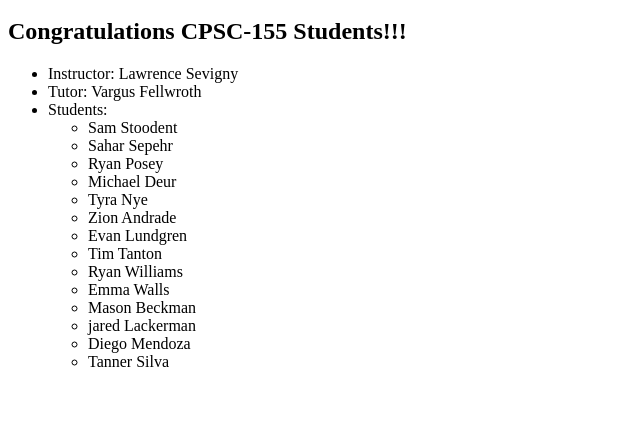
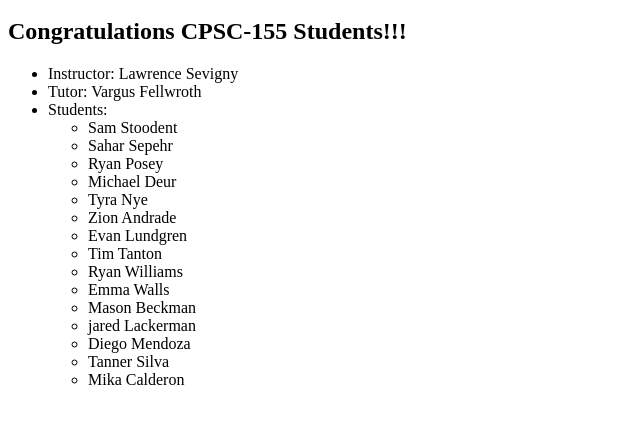
Before and after one commit to lmsevigny/CPSC-155_25SP.2.1_Mod04, a plain HTML site: page index.html in a window 1280 px wide. Shown: the part 48-472 px from the top of the page, without its empty margins (0-640 px from the left). Drawn offline with Linux system fonts and the light colour scheme.

Commit message:
Update index.html
Added "Mika Calderon" to the list

```diff
--- a/index.html
+++ b/index.html
@@ -22,6 +22,7 @@
 				<li>jared Lackerman</li>
 				<li>Diego Mendoza</li>
 				<li>Tanner Silva</li>
+				<li>Mika Calderon</li>
 		</ul></li></ul>
 	</body>
 </html>
```
